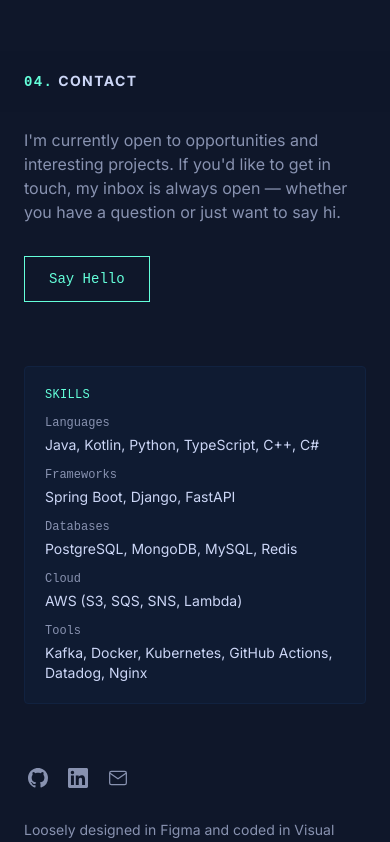
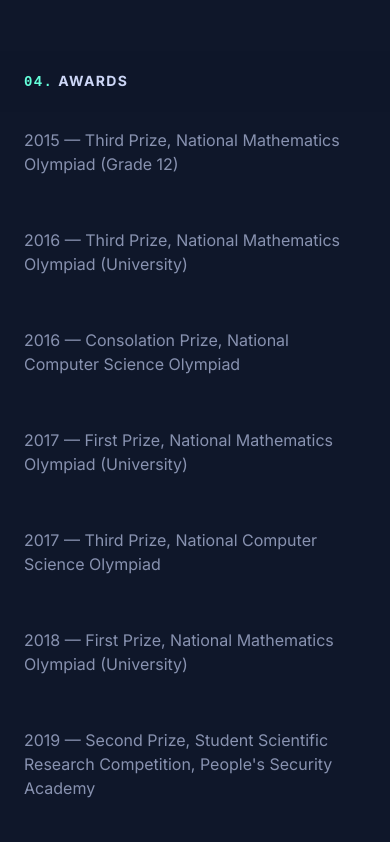
Before and after one commit to hungdhv97/hungthai_portfolio, a Next.js app: page / in a window 390 px wide. Shown: the part 3800-4642 px from the top of the page. Built offline with nearby package versions, Linux system fonts and the light colour scheme.

Commit message:
Add Awards section, remove Contact section
- Add Awards section (04) listing academic awards from CV
- Remove Contact section and its component
- Extract social links, skills, and footer into standalone Footer component
- Update nav: replace Contact with Awards

```diff
--- a/app/page.tsx
+++ b/app/page.tsx
@@ -3,7 +3,8 @@
 import About from '@/components/About';
 import Experience from '@/components/Experience';
 import Projects from '@/components/Projects';
-import Contact from '@/components/Contact';
+import Awards from '@/components/Awards';
+import Footer from '@/components/Footer';
 
 export default function Home() {
   return (
@@ -15,7 +16,8 @@
           <About />
           <Experience />
           <Projects />
-          <Contact />
+          <Awards />
+          <Footer />
         </main>
       </div>
     </div>
--- /dev/null
+++ b/components/Awards.tsx
@@ -0,0 +1,26 @@
+import { awards } from '@/src/data/content';
+import SectionHeading from './SectionHeading';
+
+export default function Awards() {
+  return (
+    <section
+      id="awards"
+      className="mb-16 scroll-mt-16 md:mb-24 lg:mb-36 lg:scroll-mt-24"
+      aria-label="Awards"
+    >
+      <SectionHeading number="04" title="Awards" />
+      <ol className="group/list">
+        {awards.map((award) => (
+          <li key={award} className="mb-12">
+            <div className="group relative grid pb-1 transition-all sm:grid-cols-8 sm:gap-8 md:gap-4 lg:hover:!opacity-100 lg:group-hover/list:opacity-50">
+              <div className="absolute -inset-x-4 -inset-y-4 z-0 hidden rounded-md transition motion-reduce:transition-none lg:-inset-x-6 lg:block lg:group-hover:bg-navy-light/50 lg:group-hover:shadow-[inset_0_1px_0_0_rgba(148,163,184,0.1)] lg:group-hover:drop-shadow-lg" />
+              <div className="z-10 sm:col-span-8">
+                <p className="leading-normal">{award}</p>
+              </div>
+            </div>
+          </li>
+        ))}
+      </ol>
+    </section>
+  );
+}
--- a/components/Contact.tsx
+++ /dev/null
@@ -1,72 +0,0 @@
-import { site, skills } from '@/src/data/content';
-import SectionHeading from './SectionHeading';
-import SocialLinks from './SocialLinks';
-
-export default function Contact() {
-  return (
-    <section
-      id="contact"
-      className="mb-16 scroll-mt-16 md:mb-24 lg:mb-36 lg:scroll-mt-24"
-      aria-label="Contact"
-    >
-      <SectionHeading number="04" title="Contact" />
-
-      <p className="max-w-xl leading-normal">
-        I'm currently open to opportunities and interesting projects. If you'd like to get in touch,
-        my inbox is always open — whether you have a question or just want to say hi.
-      </p>
-      <a
-        href={`mailto:${site.email}`}
-        className="mt-8 inline-block border border-teal px-6 py-3 font-mono text-sm text-teal transition-all hover:-translate-y-0.5 hover:bg-teal/10"
-      >
-        Say Hello
-      </a>
-
-      <div className="mt-16 rounded border border-navy-light bg-navy-light/40 p-5">
-        <h3 className="font-mono text-xs uppercase tracking-wide text-teal">Skills</h3>
-        <div className="mt-3 space-y-3">
-          <div>
-            <p className="font-mono text-xs text-slate">Languages</p>
-            <p className="mt-1 text-sm text-lightest">{skills.languages.join(', ')}</p>
-          </div>
-          <div>
-            <p className="font-mono text-xs text-slate">Frameworks</p>
-            <p className="mt-1 text-sm text-lightest">{skills.frameworks.join(', ')}</p>
-          </div>
-          <div>
-            <p className="font-mono text-xs text-slate">Databases</p>
-            <p className="mt-1 text-sm text-lightest">{skills.databases.join(', ')}</p>
-          </div>
-          <div>
-            <p className="font-mono text-xs text-slate">Cloud</p>
-            <p className="mt-1 text-sm text-lightest">{skills.cloud.join(', ')}</p>
-          </div>
-          <div>
-            <p className="font-mono text-xs text-slate">Tools</p>
-            <p className="mt-1 text-sm text-lightest">{skills.tools.join(', ')}</p>
-          </div>
-        </div>
-      </div>
-
-      <footer className="max-w-md pb-16 pt-16 text-sm text-slate sm:pb-0">
-        <ul className="ml-1 mb-8 flex items-center" aria-label="Social media">
-          <SocialLinks />
-        </ul>
-        <p>
-          Loosely designed in Figma and coded in Visual Studio Code by yours truly. Built with{' '}
-          <a href="https://nextjs.org/" className="font-medium text-light-slate" target="_blank" rel="noreferrer noopener">
-            Next.js
-          </a>{' '}
-          and{' '}
-          <a href="https://tailwindcss.com/" className="font-medium text-light-slate" target="_blank" rel="noreferrer noopener">
-            Tailwind CSS
-          </a>
-          , deployed on Proxmox via Cloudflare Tunnel.
-        </p>
-        <p className="mt-4 font-mono text-xs text-slate">
-          &copy; {new Date().getFullYear()} {site.name}
-        </p>
-      </footer>
-    </section>
-  );
-}
--- /dev/null
+++ b/components/Footer.tsx
@@ -0,0 +1,52 @@
+import { site, skills } from '@/src/data/content';
+import SocialLinks from './SocialLinks';
+
+export default function Footer() {
+  return (
+    <footer className="max-w-md pb-16 pt-16 text-sm text-slate sm:pb-0">
+      <div className="mb-8 rounded border border-navy-light bg-navy-light/40 p-5">
+        <h3 className="font-mono text-xs uppercase tracking-wide text-teal">Skills</h3>
+        <div className="mt-3 space-y-3">
+          <div>
+            <p className="font-mono text-xs text-slate">Languages</p>
+            <p className="mt-1 text-sm text-lightest">{skills.languages.join(', ')}</p>
+          </div>
+          <div>
+            <p className="font-mono text-xs text-slate">Frameworks</p>
+            <p className="mt-1 text-sm text-lightest">{skills.frameworks.join(', ')}</p>
+          </div>
+          <div>
+            <p className="font-mono text-xs text-slate">Databases</p>
+            <p className="mt-1 text-sm text-lightest">{skills.databases.join(', ')}</p>
+          </div>
+          <div>
+            <p className="font-mono text-xs text-slate">Cloud</p>
+            <p className="mt-1 text-sm text-lightest">{skills.cloud.join(', ')}</p>
+          </div>
+          <div>
+            <p className="font-mono text-xs text-slate">Tools</p>
+            <p className="mt-1 text-sm text-lightest">{skills.tools.join(', ')}</p>
+          </div>
+        </div>
+      </div>
+
+      <ul className="ml-1 mb-8 flex items-center" aria-label="Social media">
+        <SocialLinks />
+      </ul>
+      <p>
+        Loosely designed in Figma and coded in Visual Studio Code by yours truly. Built with{' '}
+        <a href="https://nextjs.org/" className="font-medium text-light-slate" target="_blank" rel="noreferrer noopener">
+          Next.js
+        </a>{' '}
+        and{' '}
+        <a href="https://tailwindcss.com/" className="font-medium text-light-slate" target="_blank" rel="noreferrer noopener">
+          Tailwind CSS
+        </a>
+        , deployed on Proxmox via Cloudflare Tunnel.
+      </p>
+      <p className="mt-4 font-mono text-xs text-slate">
+        &copy; {new Date().getFullYear()} {site.name}
+      </p>
+    </footer>
+  );
+}
--- a/src/data/content.ts
+++ b/src/data/content.ts
@@ -23,7 +23,7 @@
   { id: 'about', label: 'About' },
   { id: 'experience', label: 'Experience' },
   { id: 'projects', label: 'Projects' },
-  { id: 'contact', label: 'Contact' }
+  { id: 'awards', label: 'Awards' }
 ];
 
 export const experience = [
```
